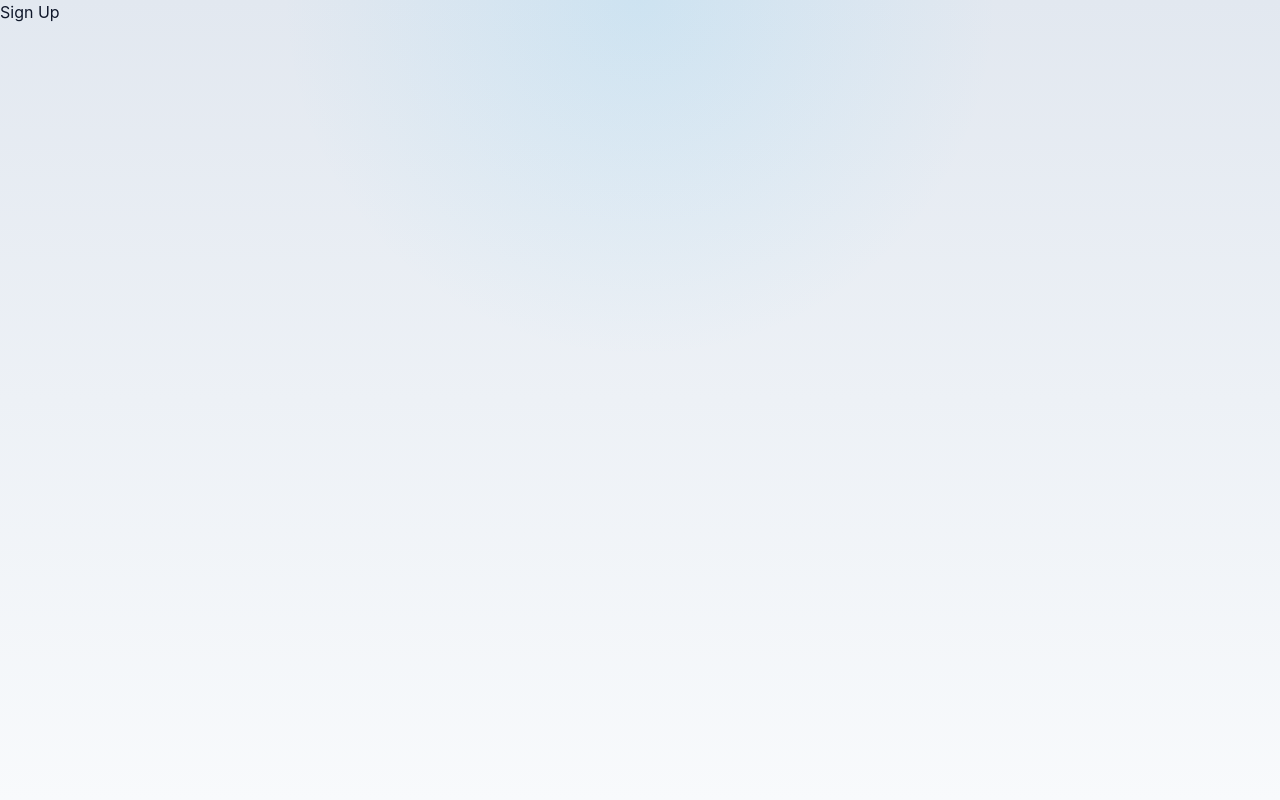
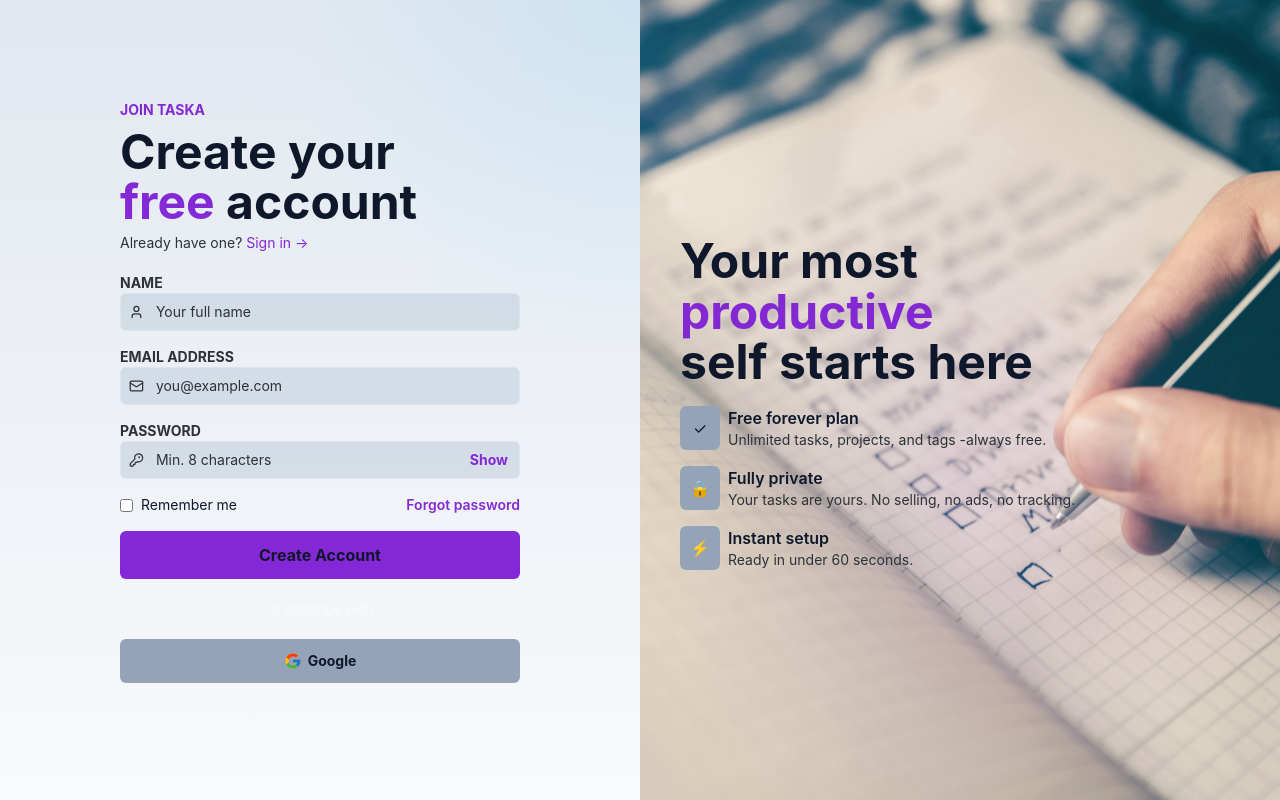
Before and after one commit to PrRj06/todo-app, a React app in the folder frontend/: page /signup in a window 1280 px wide. Built offline with nearby package versions, Linux system fonts and the light colour scheme; the HTML template or start-up script is replaced by a standard one.

Commit message:
Add: added signup page

```diff
--- /dev/null
+++ b/frontend/src/components/SignUpForm.jsx
@@ -0,0 +1,81 @@
+import { User } from "lucide-react";
+import { Mail } from "lucide-react";
+import { KeyRound } from "lucide-react";
+import { useState } from "react";
+import { Link } from "react-router-dom";
+function SignUpForm(){
+    const [showPassword, setShowPassword] = useState(false);
+    return(
+        <>
+            <div className="w-full min-h-screen flex flex-col justify-center items-center">
+                <div className="min-w-100">
+                    <span className="text-(--bg-glow) font-bold text-sm">JOIN TASKA</span>
+                    <div className="max-w-3xl text-balance text-3xl font-bold leading-[1.05] tracking-normal text-(--text) sm:text-5xl">
+                        <p className="my-1.5">
+                            Create your <br />
+                             <span className="text-(--bg-glow)">free </span>
+                            account
+                        </p>
+                    </div>
+                    <p className="text-sm text-(--text-muted)">Already have one? <Link to="/signin" className="text-(--bg-glow)">Sign in →</Link></p>
+
+                    <form className="my-5" action="">
+                        {/* name input field */}
+                        <div className="flex flex-col my-4">
+                            <label className="text-sm text-(--text-muted) font-bold"  htmlFor="">NAME</label>
+                            <div className="flex items-center rounded-md border-[0.5px] border-white/20 px-2 py-2 bg-(--smooth-surface) text-sm gap-3">
+                                <User className="text-(--text-muted) size-4"/>
+                                <input className="w-full bg-transparent text-(--text) outline-none placeholder:text-(--text-muted)" type="email" placeholder="Your full name"/>
+                            </div>
+                        </div>
+
+                        {/* email input field */}
+                        <div className="flex flex-col my-4">
+                            <label className="text-sm text-(--text-muted) font-bold"  htmlFor="">EMAIL ADDRESS</label>
+                            <div className="flex items-center rounded-md border-[0.5px] border-white/20 px-2 py-2 bg-(--smooth-surface) text-sm gap-3">
+                                <Mail className="text-(--text-muted) size-4"/>
+                                <input className="w-full bg-transparent text-(--text) outline-none placeholder:text-(--text-muted)" type="email" placeholder="you@example.com"/>
+                            </div>
+                        </div>
+
+                        {/* password input field */}
+                        <div className="relative flex flex-col my-4 text-(--text-muted) text-sm ">
+                            <label className="font-bold"  htmlFor="">PASSWORD</label>
+                            <div className="flex items-center rounded-md border-[0.5px] border-white/20 px-2 py-2 bg-(--smooth-surface) text-sm gap-3">
+                                <KeyRound className="text-(--text-muted) size-4"/>
+                                <input className="w-full bg-transparent text-(--text) outline-none placeholder:text-(--text-muted)" type={showPassword ? "text" : "password"} placeholder="Min. 8 characters"/>
+                                {/* password hide and show feature */}
+                                <button type="button" onClick={() => setShowPassword((current) => !current)} className="absolute right-3 cursor-pointer text-(--bg-glow) font-bold">{showPassword ? "Hide" : "Show"}</button>
+                            </div>
+                        </div>
+
+                        <div className="flex justify-between items-center text-sm my-4">
+                            <div className="flex items-center gap-2">
+                                <input type="checkbox" />
+                                Remember me
+                            </div>
+                            <button type="button" className=" cursor-pointer font-semibold text-(--bg-glow)">Forgot password</button>
+                        </div>
+                        <button type="submit" className="w-full text-center rounded-md font-bold cursor-pointer bg-(--bg-glow) py-3">Create Account</button>
+                    </form>
+
+                    <div className="w-full flex items-center justify-between text-white/50 text-sm">
+                        <div className="bg-white/15 min-w-[30%] min-h-px"></div>
+                        <span>or continue with</span>
+                        <div className="bg-white/15 min-w-[30%] min-h-px"></div>
+                    </div>
+                    <button className="w-full flex justify-center items-center gap-1.5 font-bold text-sm py-3 bg-(--surface-strong) rounded-md cursor-pointer my-5">
+                        <svg xmlns="http://www.w3.org/2000/svg" x="0px" y="0px" width="18" height="18" viewBox="0 0 48 48">
+                            <path fill="#FFC107" d="M43.611,20.083H42V20H24v8h11.303c-1.649,4.657-6.08,8-11.303,8c-6.627,0-12-5.373-12-12c0-6.627,5.373-12,12-12c3.059,0,5.842,1.154,7.961,3.039l5.657-5.657C34.046,6.053,29.268,4,24,4C12.955,4,4,12.955,4,24c0,11.045,8.955,20,20,20c11.045,0,20-8.955,20-20C44,22.659,43.862,21.35,43.611,20.083z"></path>
+                            <path fill="#FF3D00" d="M6.306,14.691l6.571,4.819C14.655,15.108,18.961,12,24,12c3.059,0,5.842,1.154,7.961,3.039l5.657-5.657C34.046,6.053,29.268,4,24,4C16.318,4,9.656,8.337,6.306,14.691z"></path>
+                            <path fill="#4CAF50" d="M24,44c5.166,0,9.86-1.977,13.409-5.192l-6.19-5.238C29.211,35.091,26.715,36,24,36c-5.202,0-9.619-3.317-11.283-7.946l-6.522,5.025C9.505,39.556,16.227,44,24,44z"></path>
+                            <path fill="#1976D2" d="M43.611,20.083H42V20H24v8h11.303c-0.792,2.237-2.231,4.166-4.087,5.571c0.001-0.001,0.002-0.001,0.003-0.002l6.19,5.238C36.971,39.205,44,34,44,24C44,22.659,43.862,21.35,43.611,20.083z"></path>
+                        </svg>
+                        <span>Google</span>
+                    </button>
+                </div>
+            </div>
+        </>
+    )
+};
+export default SignUpForm;
--- /dev/null
+++ b/frontend/src/components/SignUpRight.jsx
@@ -0,0 +1,28 @@
+import SignUpRightFeatures from "./ui/SignUpRightFeatures";
+function SignUpRight(){
+    return(
+        <>
+            <div className="relative min-h-screen w-full">
+                <div className="absolute inset-0 w-full h-full bg-[url(/hero-background.jpg)] filter-(--hero-img-filter) bg-center bg-cover" ></div>
+
+                <div className="absolute inset-0 bg-[radial-gradient(ellipse_at_50%_60%,rgba(149,117,205,.18)_0%,transparent_65%)]"></div>
+
+                <div className="relative z-10 flex min-h-screen w-full flex-col justify-center px-10 py-6 gap-3">
+                     <div className="max-w-3xl text-balance text-3xl font-bold leading-[1.05] tracking-normal text-(--text) sm:text-5xl">
+                        <p className="my-1.5">
+                            Your most <br />
+                             <span className="text-(--bg-glow)">productive </span><br />
+                            self starts here
+                        </p>
+                    </div>
+                    <div className="flex flex-col gap-4">
+                        <SignUpRightFeatures icon={"✓"} title={"Free forever plan"} desc={"Unlimited tasks, projects, and tags -always free."}/>
+                        <SignUpRightFeatures icon={"🔒"} title={"Fully private"} desc={"Your tasks are yours. No selling, no ads, no tracking."}/>
+                        <SignUpRightFeatures icon={"⚡"} title={"Instant setup"} desc={"Ready in under 60 seconds."}/>
+                    </div>
+                </div>
+            </div>
+        </>
+    )
+};
+export default SignUpRight;
--- a/frontend/src/components/ui/FeatureGridItem.jsx
+++ b/frontend/src/components/ui/FeatureGridItem.jsx
@@ -3,7 +3,7 @@ function FeatureGridItem(props){
     return(
         <>
             <div className="flex flex-col bg-(--bg) py-10 px-7 ">
-                <div className="rounded-md bg-(--surface) w-fit p-2.5 ">{icon}</div>
+                <div className="rounded-md bg-(--surface-strong) w-fit p-2.5 ">{icon}</div>
                 <div className="my-3 font-bold text-(--text) text-xl">{title}</div>
                 <p className="text-(--text-muted) text-sm text-justify">{desc}</p>
             </div>
--- /dev/null
+++ b/frontend/src/components/ui/SignUpRightFeatures.jsx
@@ -0,0 +1,15 @@
+function SignUpRightFeatures(props){
+    const {icon, title, desc} = props;
+    return(
+        <>
+            <div className="flex gap-2">
+                <div className="flex items-center justify-center w-5 ounded-md bg-(--surface-strong) px-5 rounded-md">{icon}</div>
+                <div className="flex flex-col">
+                    <h3 className="font-semibold">{title}</h3>
+                    <p className="text-sm text-(--text-muted)">{desc}</p>
+                </div>
+            </div>
+        </>
+    )
+};
+export default SignUpRightFeatures;
--- a/frontend/src/pages/SignUp.jsx
+++ b/frontend/src/pages/SignUp.jsx
@@ -1,7 +1,13 @@
+import SignUpForm from "../components/SignUpForm"
+import SignUpRight from "../components/SignUpRight"
 export default function SignUp(){
     return(
         <>
-            <h1>Sign Up</h1>
+            <div className="w-full flex ">
+                {/* right-image section */}
+                <SignUpForm/>
+                <SignUpRight/>
+            </div>
         </>
     )
 };
```
